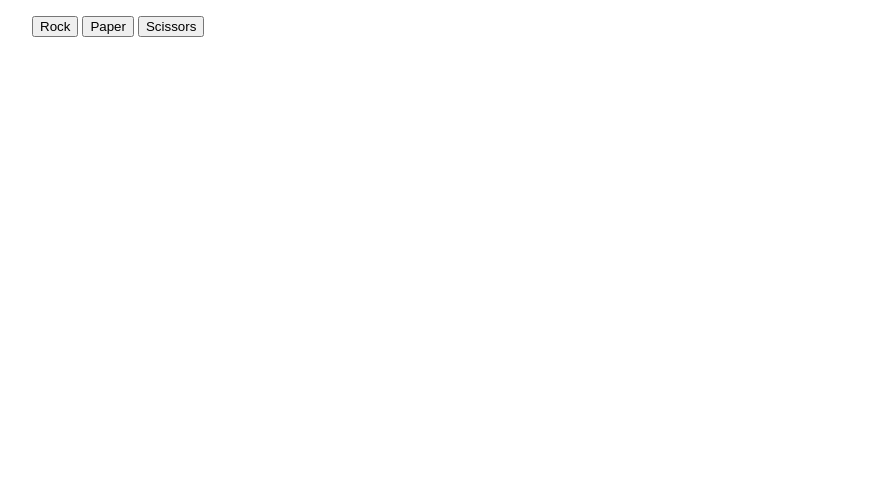
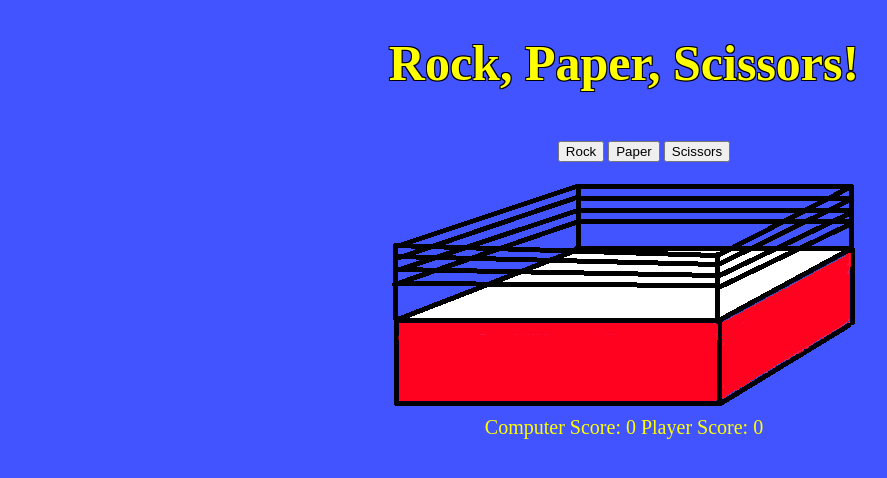
Before and after one commit to naomi-tan/odin-rock-paper-scissors, a plain HTML site: page index.html in a window 1280 px wide. Shown: the whole page, without its empty margins (16-903 px from the left). Drawn offline with Linux system fonts and the light colour scheme.

Commit message:
add background, heading and ring image

```diff
--- a/index.html
+++ b/index.html
@@ -6,6 +6,10 @@
         <title>Rock, Paper, Scissors</title>
     </head>
     <body>
+        <div class="heading">
+            <h1>Rock, Paper, Scissors!</h1>
+        </div>
+        <div class="graphics">
             <ul class="button-list">
                 <li>
                     <button id="rock">Rock</button>
@@ -17,6 +21,13 @@
                     <button id="scissors">Scissors</button>
                 </li>
             </ul>
+            <div class="ring">
+                <img src="imgs/ring.png" alt="boxing ring">
+            </div>
+        </div>
+        <div class="score">
+            Computer Score: 0 Player Score: 0
+        </div>
         <script src="javascript.js"></script>
     </body>
 </html>
--- a/style.css
+++ b/style.css
@@ -1,3 +1,33 @@
+body {
+    background-color: rgb(65, 84, 255);
+}
+
+.heading h1 {
+    --shadow-width: 1px;
+    --shadow-width-: -1px;
+    --shadow-color: black;
+    text-align: center;
+    color: yellow;
+    font-size: 50px;
+    text-shadow:
+    var(--shadow-width) var(--shadow-width) 0 var(--shadow-color),
+    var(--shadow-width-) var(--shadow-width) 0 var(--shadow-color),
+    var(--shadow-width-) var(--shadow-width-) 0 var(--shadow-color),
+    var(--shadow-width) var(--shadow-width-) 0 var(--shadow-color);
+}
+
+.graphics {
+    display: flex;
+    flex-direction: column;
+    align-items: center;
+}
+
 .button-list li {
     display: inline-block;
 }
+
+.score {
+    color: yellow;
+    font-size: 20px;
+    text-align: center;
+}
```
Also changed, not shown: imgs/fight.png (added), imgs/paper.png (added), imgs/ring.png (added), imgs/rock.png (added), imgs/scissors.png (added). Lines whose indentation alone changed are shown as unchanged.
